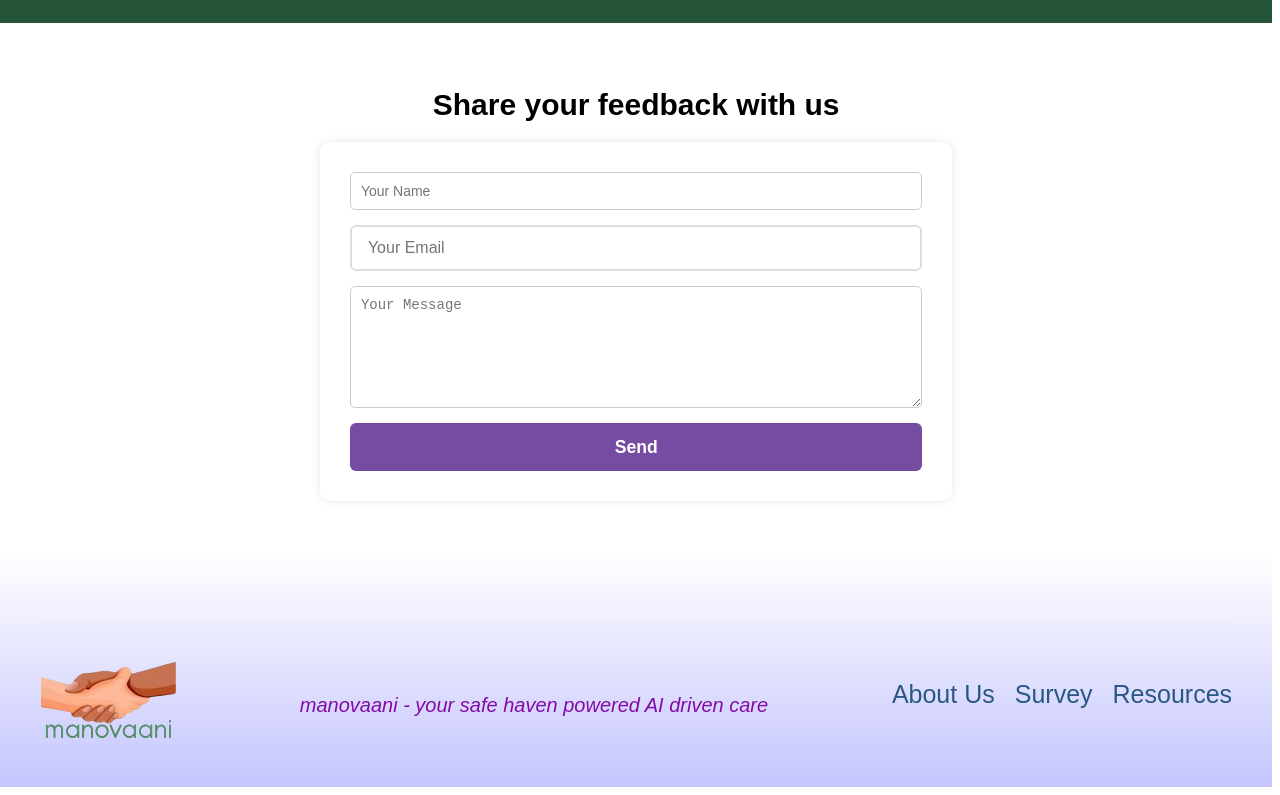
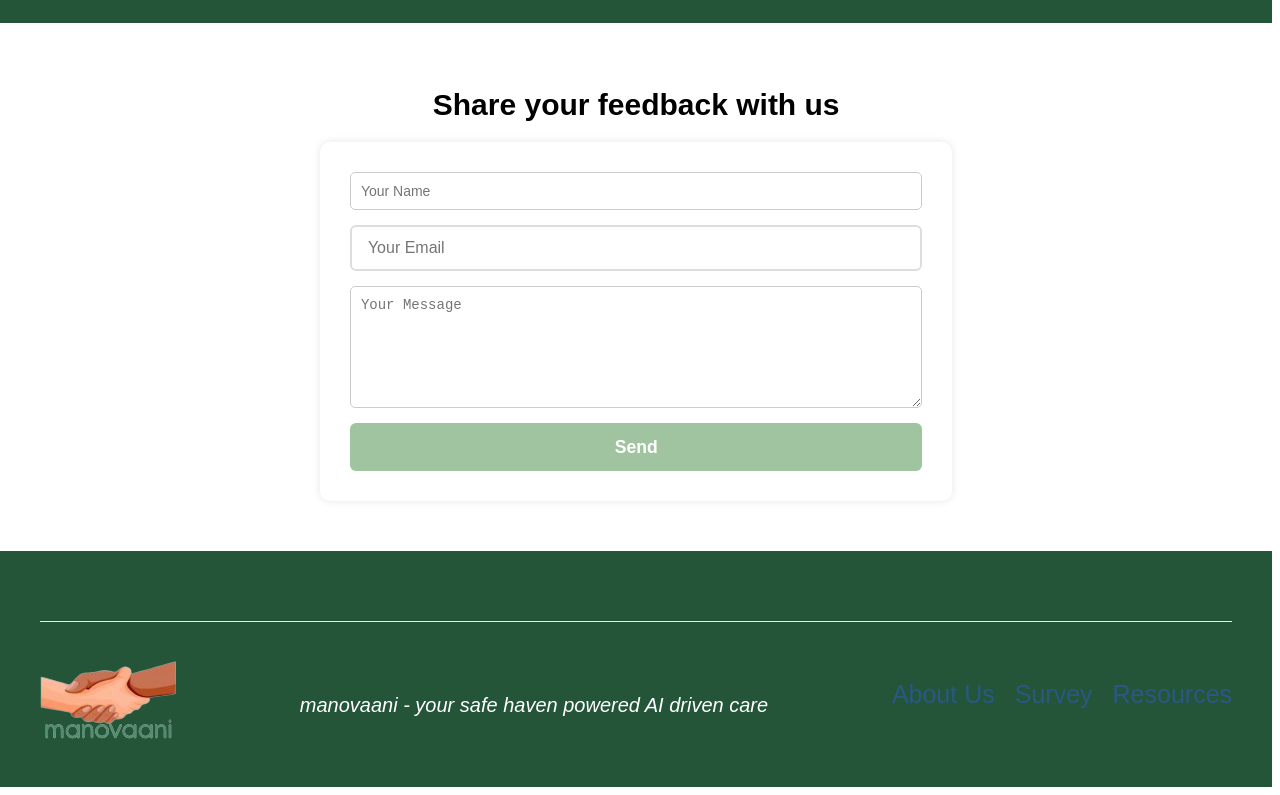
Before and after one commit to tarnibalgoher5/ManoVaani, a React (Vite) app in the folder manovaani/: page / in a window 1280 px wide. Shown: the part 1654-2449 px from the top of the page. Built offline with nearby package versions, Linux system fonts and the light colour scheme; no server answers.

Commit message:
footer done

```diff
--- a/manovaani/src/components/Footer/Footer.css
+++ b/manovaani/src/components/Footer/Footer.css
@@ -1,7 +1,8 @@
 .footer {
-  background-image: linear-gradient(to bottom, white, #c5c5fe);
-  background-color: #c5c5fe;
+  /* background-image: linear-gradient(to bottom, white, #245539); */
+  background-color: #245539;
   padding: 20px 40px;
+  color:white;
   margin: auto 0 0;
   width: 99.38vw;
   margin-left: calc(-1 * (100vw - 100%) / 2);
@@ -13,14 +14,16 @@
 
 .footer-container {
   display: flex;
+  background-color: #245539;
   align-items: center;
+  color:white;
   justify-content: space-between;
   flex-wrap: wrap;
 }
 
 .footer-txt {
   font-size: 20px;
-  color: rgb(131, 11, 167);
+  color:white;
   padding-top: 25px;
   margin-left: 0;
   text-align: left;
@@ -33,6 +36,7 @@
 
 .footer-logo:hover {
   transform: scale(1.05);
+  /* color:white; */
 }
 
 .footer-nav {
@@ -41,6 +45,7 @@
   gap: 30px;
   padding: 0;
   margin: 0;
+  color: white;
 }
 
 .footer-nav li {
@@ -52,9 +57,10 @@
 }
 
 .footer-nav li:hover {
-  color:
-#245539;
+  /* color: #245539; */
   font-weight: 400;
+  background-color: #245539;
+  color: white;
 }
 
 .footerText {
@@ -70,14 +76,16 @@
 
 .footerText > h6 {
   font-size: 20px;
-  color:
-#245539;
+  color: #245539;
 }
 
 .footerText > h3, .footerText > h6 {
   padding: 0;
   margin: 0;
 }
+.footer-link{
+  color:white;
+}
 .footer-nav > .footer-link{
   text-decoration-line: none;
 }
--- a/manovaani/src/components/Footer/Footer.jsx
+++ b/manovaani/src/components/Footer/Footer.jsx
@@ -16,11 +16,13 @@ function Footer() {
                     onClick={() => navigate('/')}
                 />
                 <p className='footer-txt'><i>manovaani - your safe haven powered AI driven care</i></p>
+
                 <ul className="footer-nav">
                     <li className="footer-link" onClick={() => navigate('/')}>About Us</li>
                     <li className="footer-link" onClick={() => navigate('/survey')}>Survey</li>
                     <li className="footer-link" onClick={() => navigate('/resources')}>Resources</li>
                 </ul>
+
             </div>
         </div>
     );
--- a/manovaani/src/components/MainMenu/MainMenu.css
+++ b/manovaani/src/components/MainMenu/MainMenu.css
@@ -229,13 +229,22 @@
   font-size: 14px;
 }
 
+#btn-send{
+  background-color:#a1c4a0;
+}
+
+#btn-send:hover{
+  background-color: #245539;
+}
+
+
 .feedbackDiv textarea {
   resize: vertical;
   height: 100px;
 }
 
 .feedbackDiv button {
-  background-color: #777;
+  background-color: #245539;
   color: white;
   padding: 10px;
   font-weight: bold;
--- a/manovaani/src/components/MainMenu/MainMenu.jsx
+++ b/manovaani/src/components/MainMenu/MainMenu.jsx
@@ -96,7 +96,7 @@ function MainMenu() {
           <input type="text" placeholder="Your Name" required />
           <input type="email" placeholder="Your Email" required />
           <textarea placeholder="Your Message" required></textarea>
-          <button type="submit">Send</button>
+          <button type="submit" id="btn-send">Send</button>
         </form>
         </div>
       </div>
--- a/manovaani/src/components/Userprofile/Userprofile.css
+++ b/manovaani/src/components/Userprofile/Userprofile.css
@@ -26,7 +26,7 @@
   }
 
   .navbar-links li:hover {
-    color: #007bff;
+    /* color: #007bff; */
   }
 
   .logout-wrapper {
```
